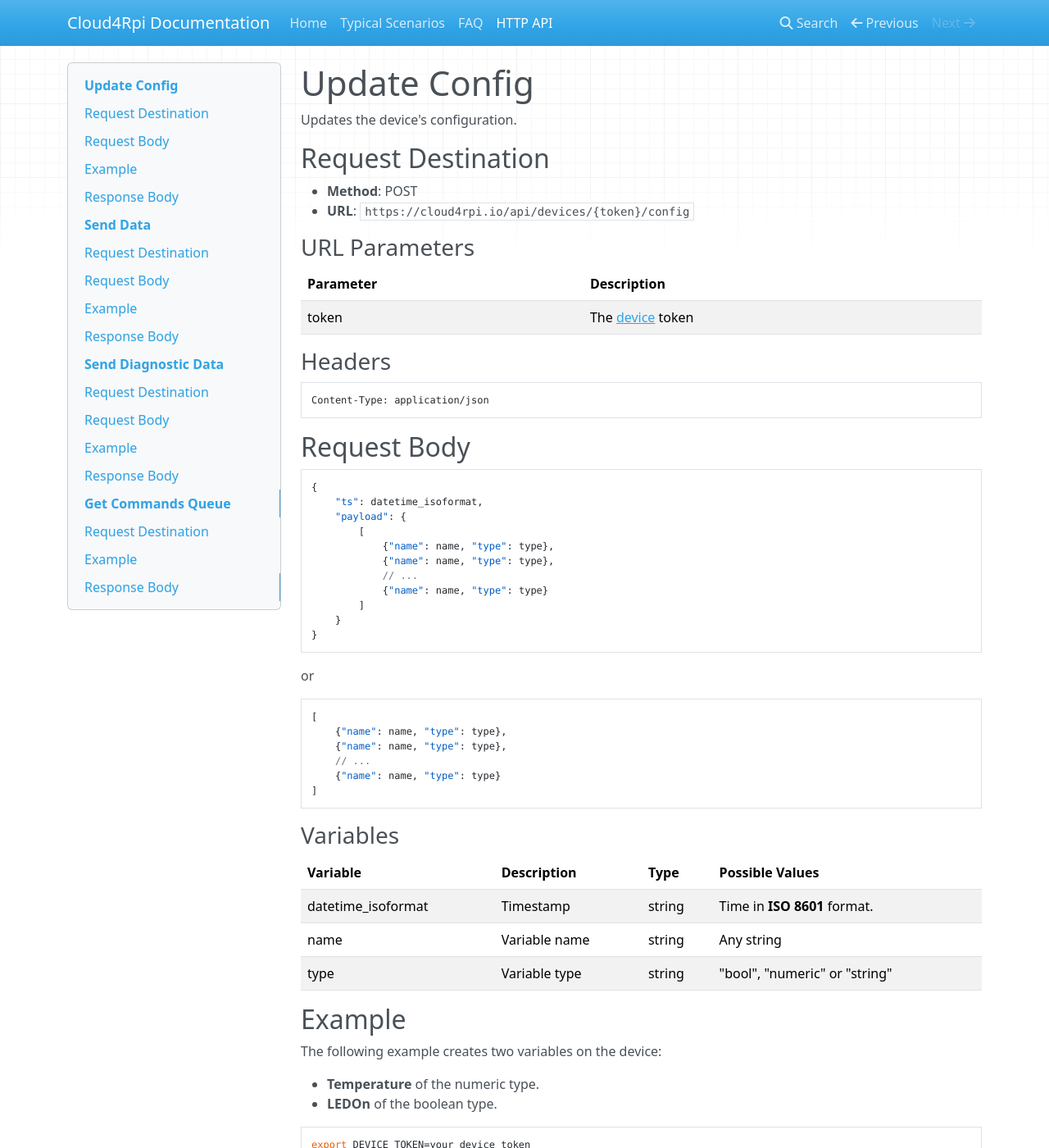
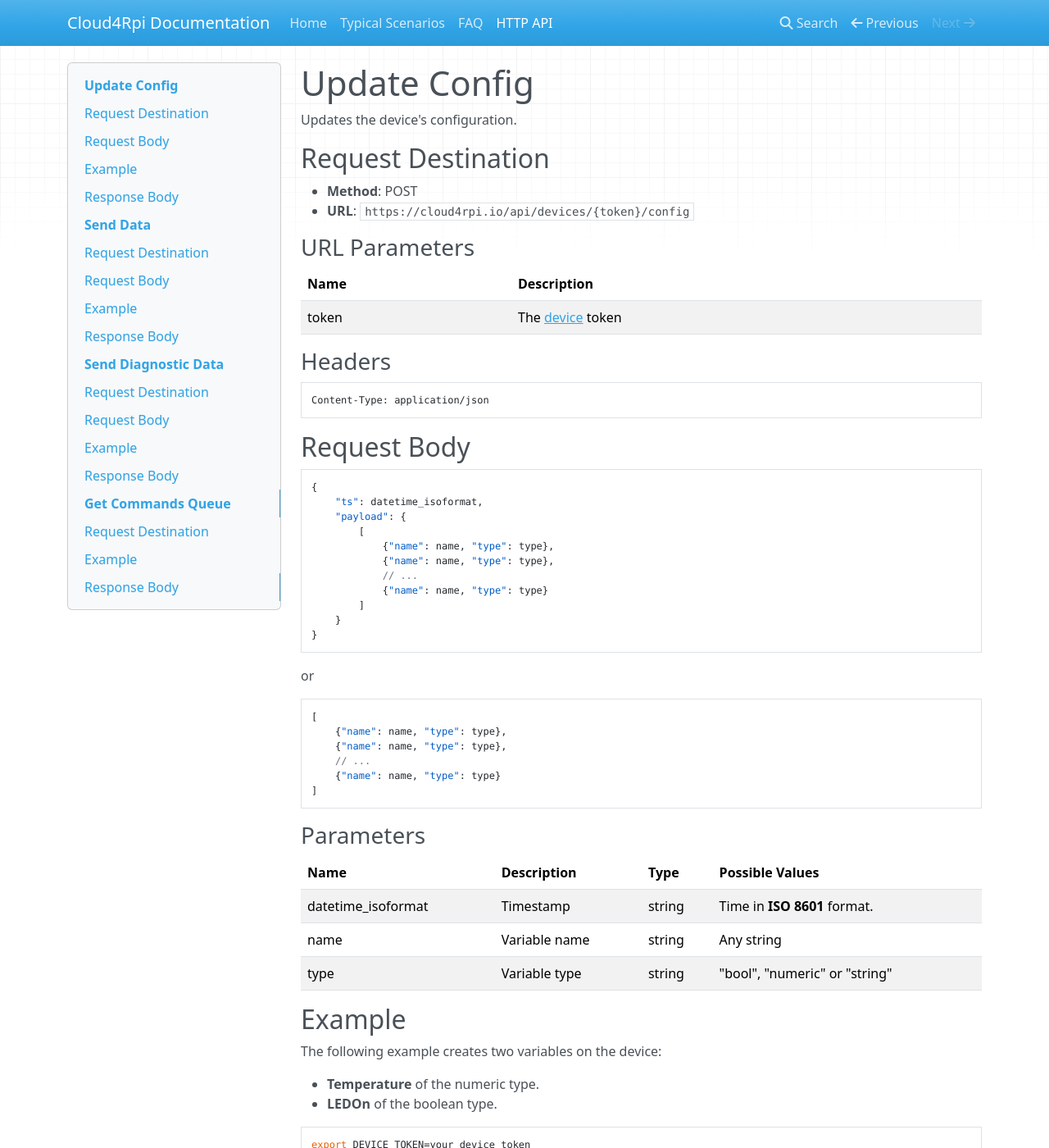
Before and after one commit to cloud4rpi/docs, an MkDocs documentation site: the page built from docs/http_api.md, in a window 1280 px wide and 1400 px high. Shown: the whole window at 82% size. Built offline with MkDocs 1.6.1, drawn with Linux system fonts in a browser that asks for light colours; nearby versions of some CDN libraries; old or Windows-style settings are respelled for this version of MkDocs; some of the changed text lies outside the part shown.

Commit message:
small fixes

````diff
--- a/docs/http_api.md
+++ b/docs/http_api.md
@@ -9,7 +9,7 @@
 
 ### URL Parameters
 
-Parameter | Description
+Name      | Description
 --------- | -----------------------
 token     | The [device](https://cloud4rpi.io/devices) token
 
@@ -44,9 +44,9 @@
 ]
 ```
 
-### Variables
+### Parameters
 
-Variable           | Description   | Type   | Possible Values
+Name               | Description   | Type   | Possible Values
 ------------------ | ------------- | ------ | ----------------------------
 datetime_isoformat | Timestamp     | string | Time in **ISO 8601** format.
 name               | Variable name | string | Any string
@@ -98,7 +98,7 @@
 
 ### URL Parameters
 
-Parameter | Description
+Name      | Description
 --------- | -----------------------
 token     | The [device](https://cloud4rpi.io/devices) token
 
@@ -122,9 +122,9 @@
 }
 ```
 
-### Variables
+### Parameters
 
-Variable           | Description    | Type          | Possible Values
+Name               | Description    | Type          | Possible Values
 ------------------ | -------------  | ------------- | ----------------------------
 datetime_isoformat | Timestamp      | string        | Time in **ISO 8601** format.
 var_name           | Variable name  | string        | One of the variables
@@ -173,7 +173,7 @@
 
 ### URL Parameters
 
-Parameter | Description
+Name      | Description
 --------- | -----------------------
 token     | The [device](https://cloud4rpi.io/devices) token
 
@@ -197,9 +197,9 @@
 }
 ```
 
-### Variables
+### Parameters
 
-Variable           | Description    | Type   | Possible Values
+Name               | Description    | Type   | Possible Values
 ------------------ | -------------  | ------ | ----------------------------
 datetime_isoformat | Timestamp      | string | Time in **ISO 8601** format.
 var_name           | Variable name  | string | Any
@@ -248,7 +248,7 @@
 
 ### URL Parameters
 
-Parameter | Description
+Name      | Description
 --------- | -----------------------
 token     | The [device](https://cloud4rpi.io/devices) token
 
@@ -273,9 +273,9 @@
 ]
 ```
 
-### Variables
+### Parameters
 
-Variable           | Description        | Type             | Possible Values
+Name               | Description        | Type             | Possible Values
 ------------------ | ------------------ | ---------------- | ----------------
 var_name           | Variable name      | string           | Any
 var_new_value      | New variable value | corresponding    | Any
````
